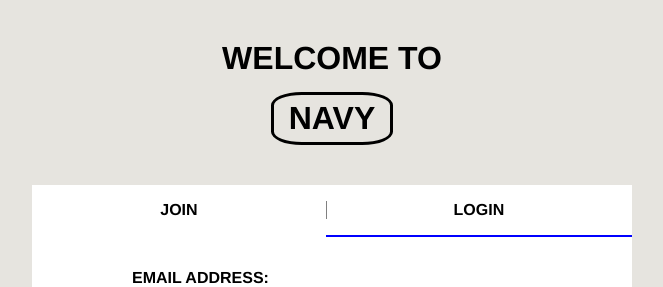
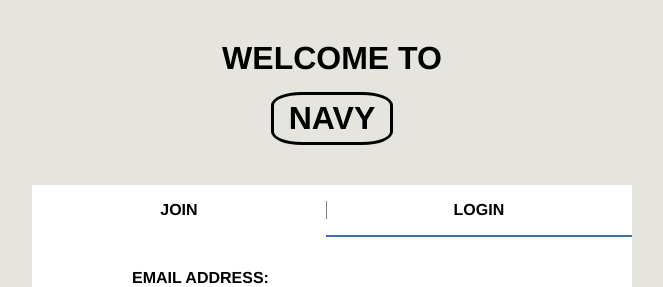
Before and after one commit to salmonsashimi/onlinestore, a Next.js app: page /login in a window 1280 px wide. Shown: the top 287 px of the page, without its empty margins (308-971 px from the left). Built offline with nearby package versions, Linux system fonts and the light colour scheme.

Commit message:
changed login links highlight color

```diff
--- a/src/styles/components/_loginLinks.scss
+++ b/src/styles/components/_loginLinks.scss
@@ -25,7 +25,7 @@
 }
 
 .loginLinks__active {
-    border-bottom: 2px solid blue;
+    border-bottom: 2px solid $blue;
     &:hover {
         background-color: none;
     }
```
